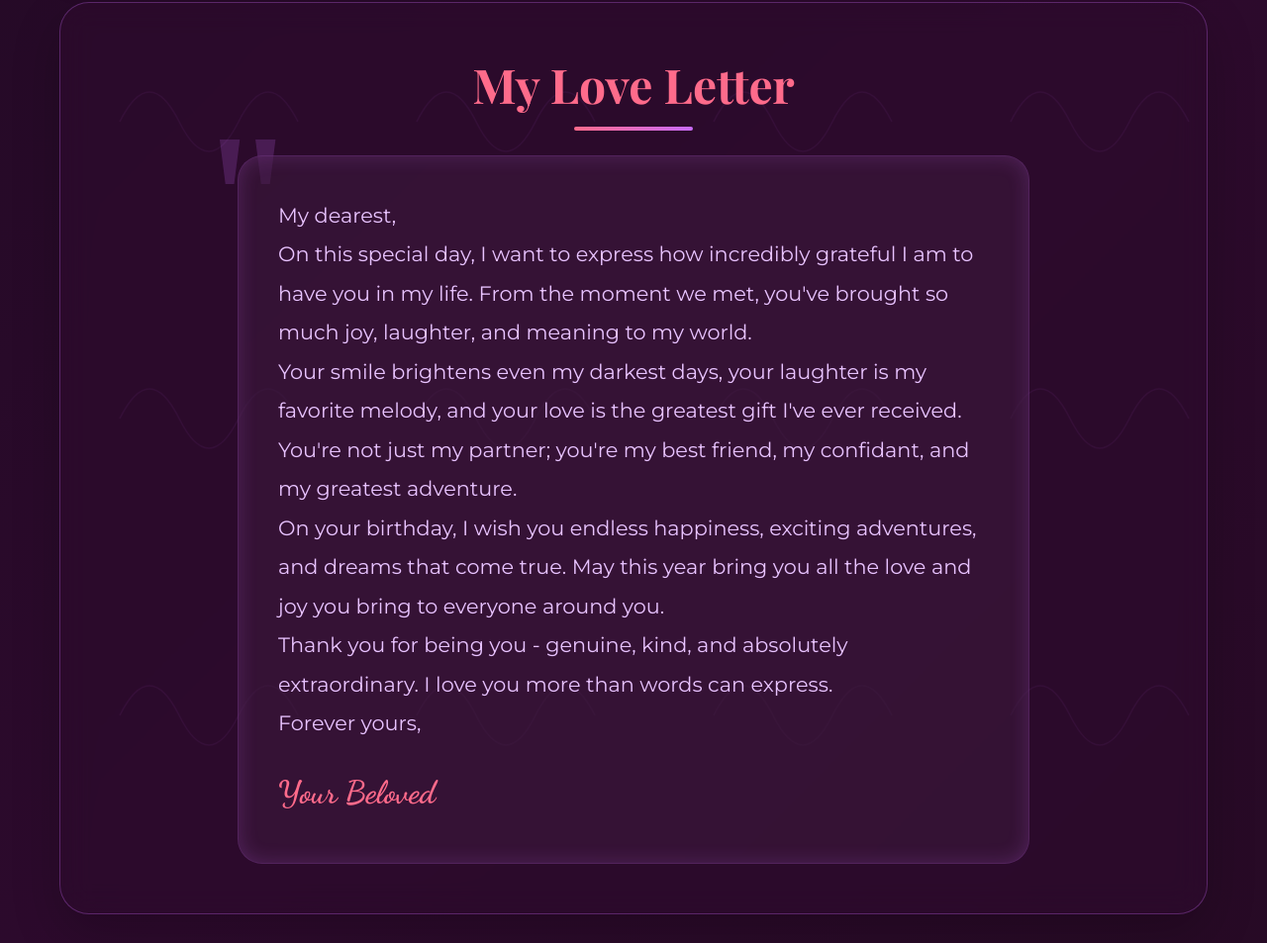
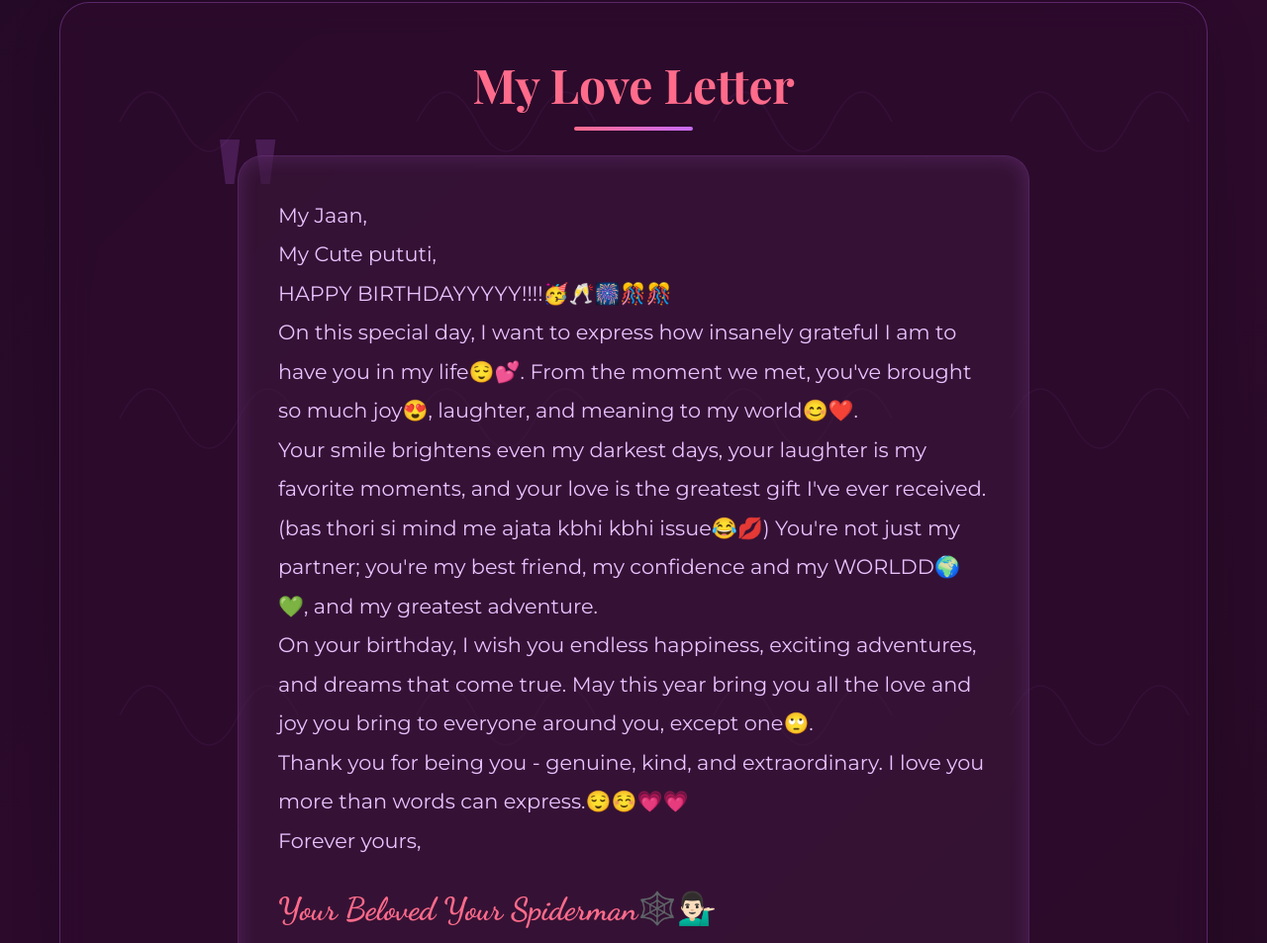
Before and after one commit to User126789/Birthday-Wish-to-Hadiya, a plain HTML site: page index.html in a window 1280 px wide. Shown: the part 1661-2614 px from the top of the page at 99% size. Drawn offline with nearby package versions, Linux system fonts and the light colour scheme.

Commit message:
Update index.html
paragraph change

```diff
--- a/index.html
+++ b/index.html
@@ -648,20 +648,26 @@
         <div class="section">
             <h2 class="section-title">My Love Letter</h2>
             <div class="love-letter">
-                <p>My dearest,</p>
-                <p>On this special day, I want to express how incredibly grateful I am to have you in my life. From the
-                    moment we met, you've brought so much joy, laughter, and meaning to my world.</p>
-                <p>Your smile brightens even my darkest days, your laughter is my favorite melody, and your love is the
-                    greatest gift I've ever received. You're not just my partner; you're my best friend, my confidant,
+                <p>My Jaan,</p>
+                <p>My Cute pututi,</p>
+                <p>HAPPY BIRTHDAYYYYY!!!!🥳🥂🎆🎊🎊</p>
+                <p>On this special day, I want to express how insanely grateful I am to have you in my life😌💕. From the
+                    moment we met, you've brought so much joy😍, laughter, and meaning to my world😊❤️.</p>
+                <p>Your smile brightens even my darkest days, your laughter is my favorite moments, and your love is the
+                    greatest gift I've ever received. (bas thori si mind me ajata kbhi kbhi issue😂💋) You're not just my
+                    partner; you're my best friend, my confidence and my WORLDD🌍💚,
                     and my greatest adventure.</p>
                 <p>On your birthday, I wish you endless happiness, exciting adventures, and dreams that come true. May
-                    this year bring you all the love and joy you bring to everyone around you.</p>
-                <p>Thank you for being you - genuine, kind, and absolutely extraordinary. I love you more than words can
-                    express.</p>
+                    this year bring you all the love and joy you bring to everyone around you, except one🙄.</p>
+                <p>Thank you for being you - genuine, kind, and extraordinary. I love you more than words can
+                    express.😌☺️💗💗</p>
                 <p>Forever yours,</p>
+<!--                 <p>Your Spiderman🕸️💁🏻‍♂️,</p> -->
                 <p
                     style="color: #ff6b8b; font-weight: 500; margin-top: 20px; font-family: 'Dancing Script', cursive; font-size: 2rem;">
-                    Your Beloved</p>
+                    Your Beloved
+                    Your Spiderman🕸️💁🏻‍♂️
+                </p>
             </div>
         </div>
 
```
